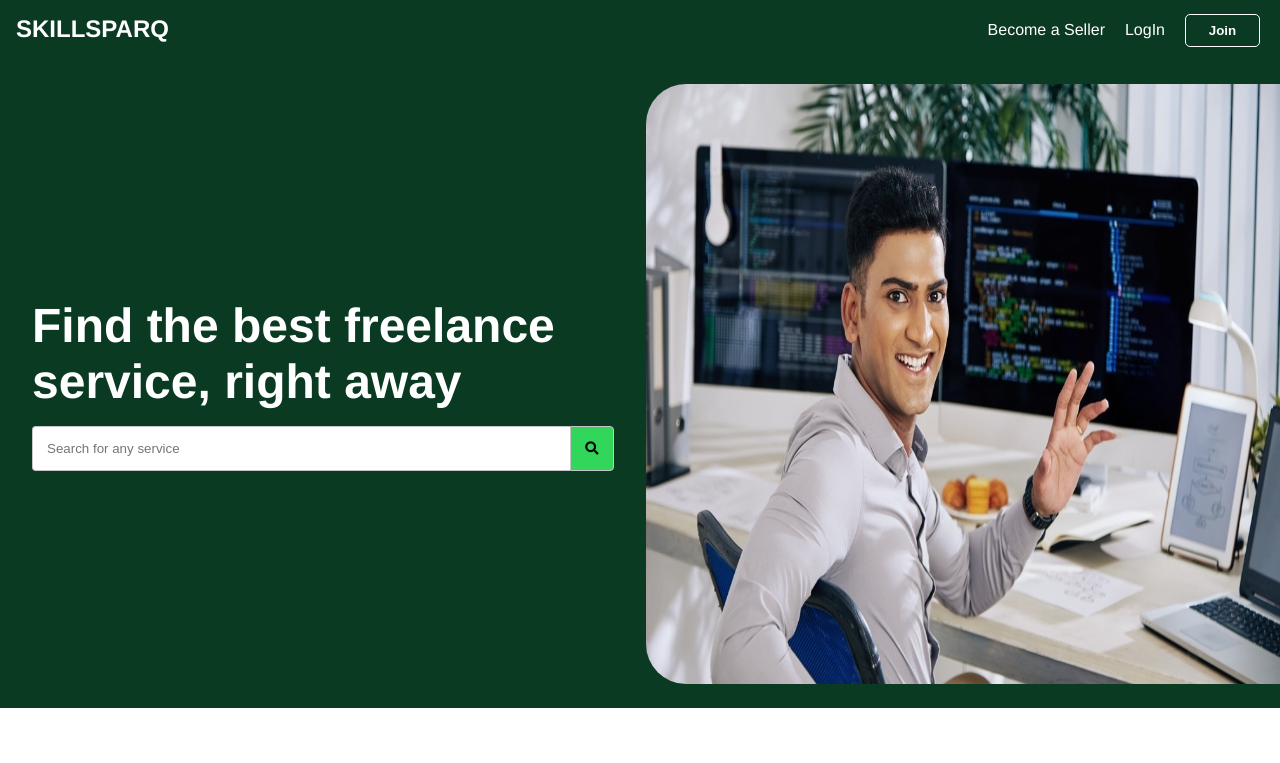
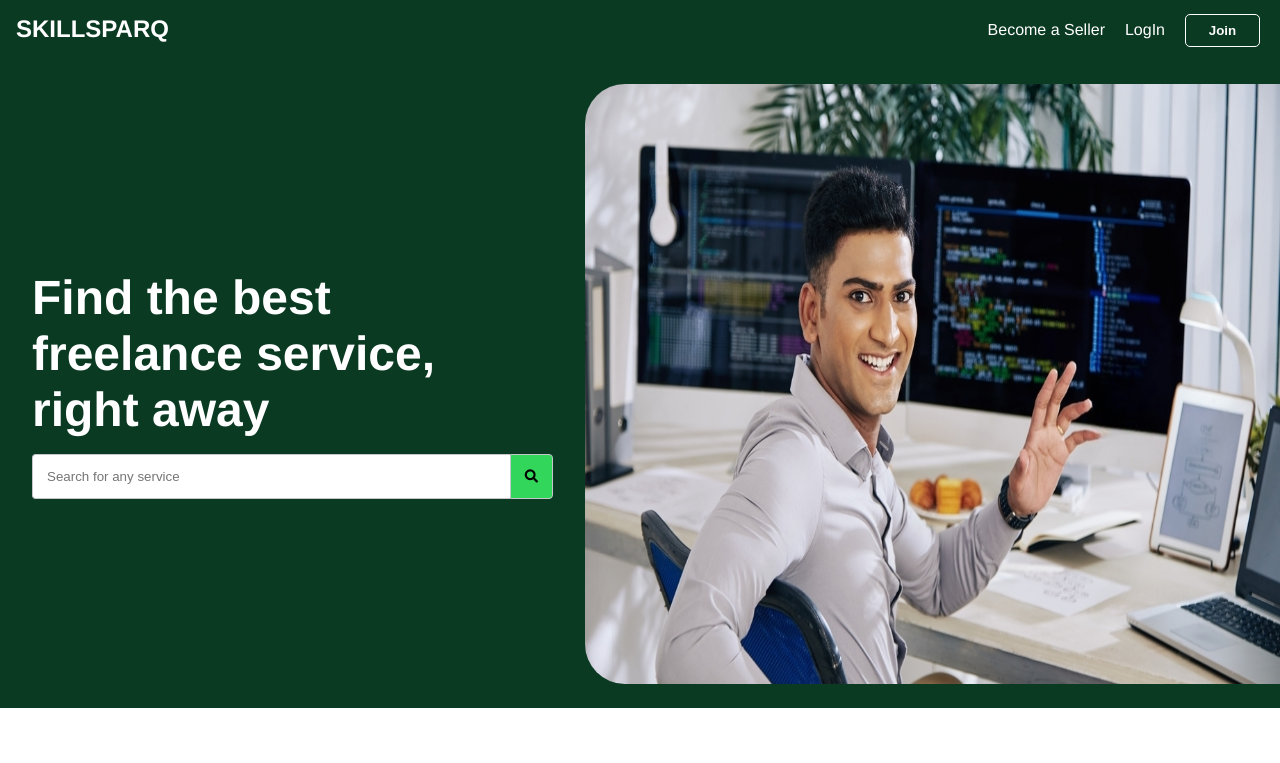
Before and after one commit to sahan462/Skillsparq, a PHP site: page /skillsparq/app/views/home.view.php in a window 1280 px wide. Shown: the top 763 px of the page. Run offline with PHP 8.4, Linux system fonts and the light colour scheme; some libraries are stand-ins or nearby versions; grey boxes are pictures that could not be loaded.

Commit message:
mian repo init

```diff
--- a/public/assests/css/home.styles.css
+++ b/public/assests/css/home.styles.css
@@ -116,7 +116,7 @@ body{
     box-sizing: border-box;
     padding-left: 32px;
     padding-right: 32px;
-    width: 60%;
+    width: 50%;
 }
 .slider-out-container .header span {
     font-weight: bold;
```
